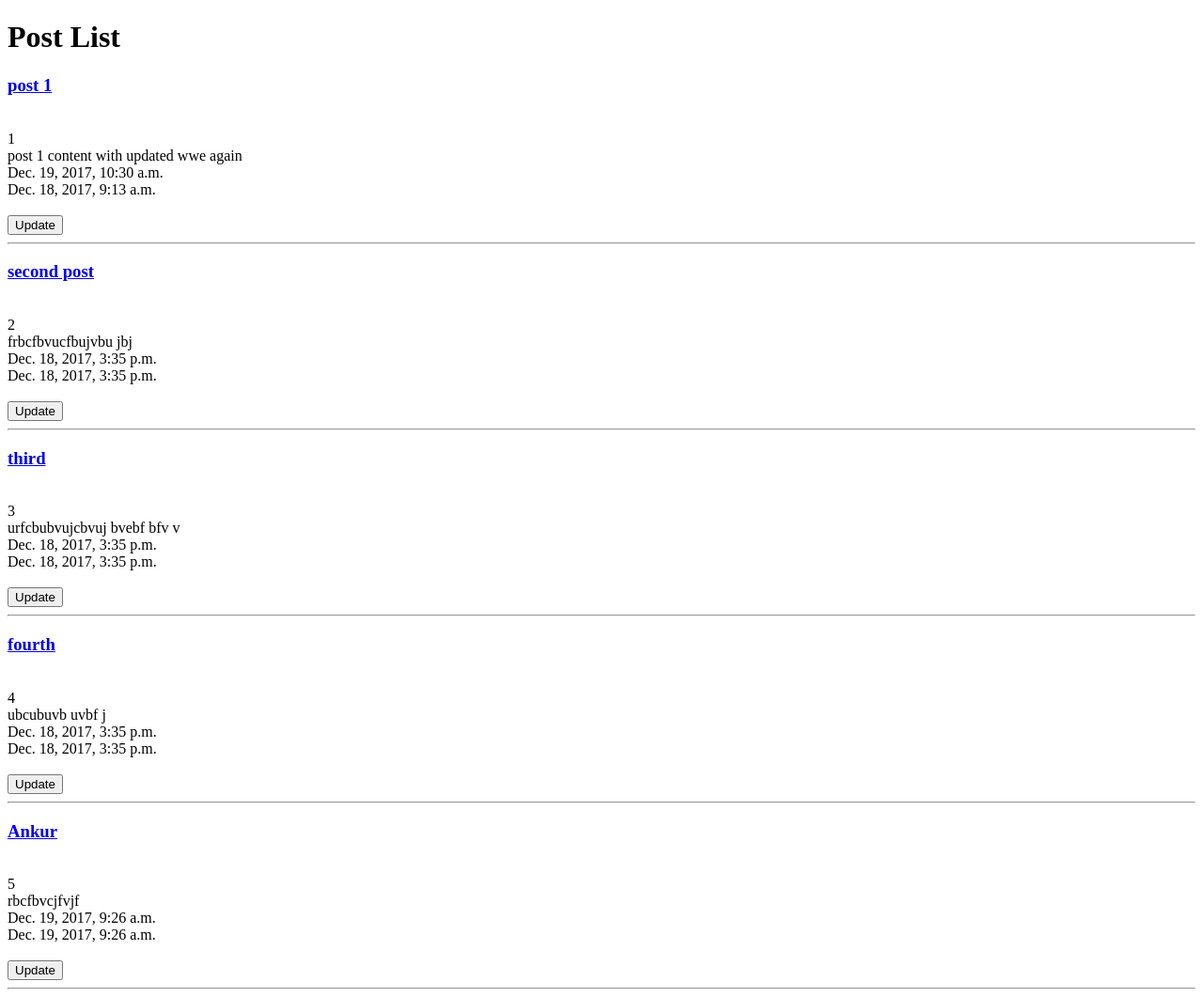
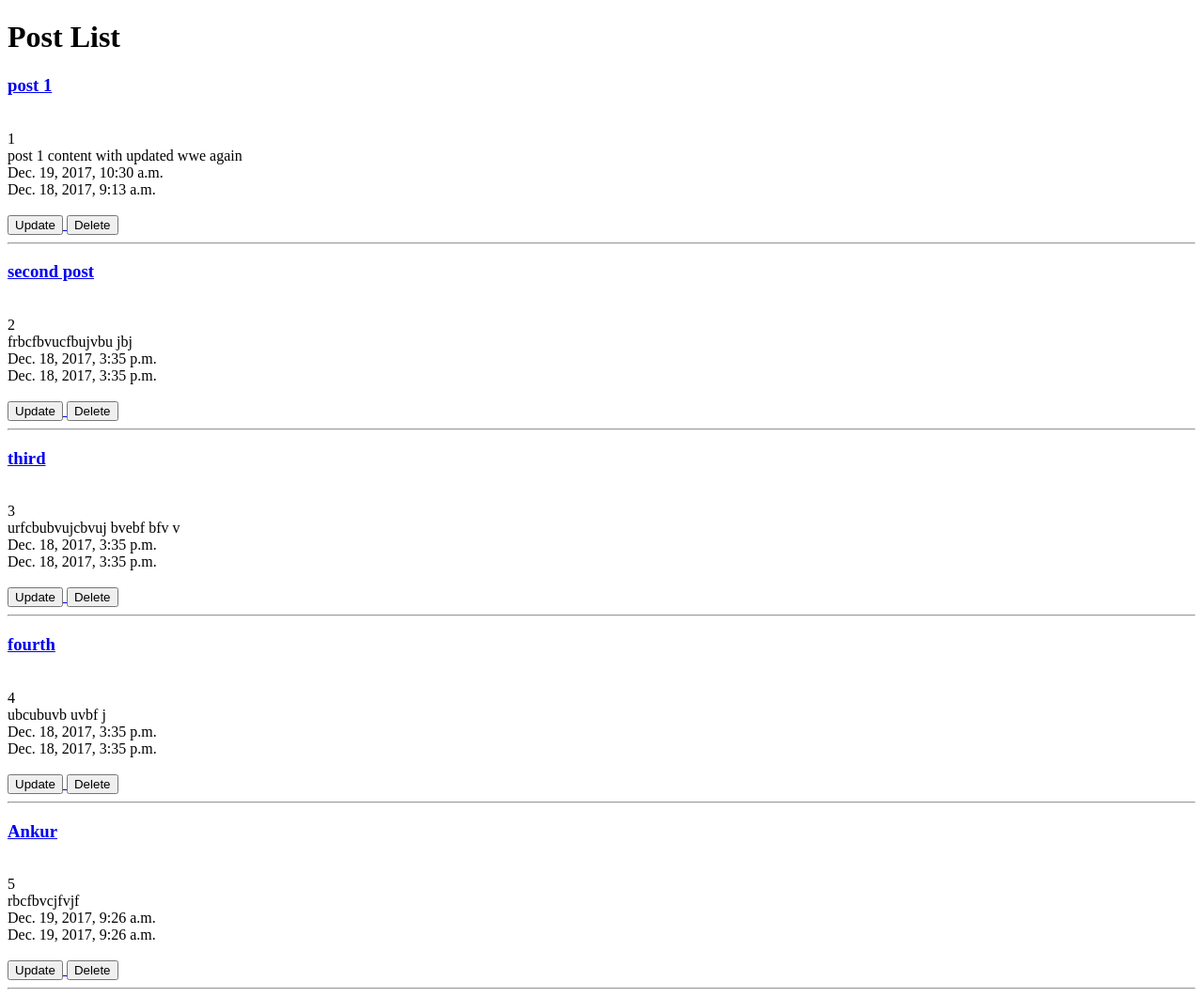
Before and after one commit to AnkurBegining/Coding-for-Entrepreneur-Blog-1.9, a Django app: a page that uses blog/templates/blog/post_list.html in a window 1280 px wide. Shown: the whole page at 94% size. Run offline with Django 3.2, Linux system fonts and the light colour scheme; data comes from the database, SQL or seed files in the repository; both versions use the stored data as it was after the commit.

Commit message:
Deleted functionality added

```diff
--- a/blog/templates/blog/post_list.html
+++ b/blog/templates/blog/post_list.html
@@ -30,6 +30,11 @@
             Update
         </button>
     </a>
+    <a href="{% url 'blog:post_delete' id=post.id %}">
+        <button>
+            Delete
+        </button>
+    </a>
     <hr>
 {% endfor %}
 
--- a/blog/url.py
+++ b/blog/url.py
@@ -6,5 +6,5 @@ urlpatterns = [
     url(r'^post_create/$', blog_view.post_create, name='post_create'),
     url(r'^post_detail/(?P<id>\d+)/$', blog_view.post_detail, name='post_detail'),
     url(r'^post_update/(?P<id>\d+)/$', blog_view.post_update, name='post_update'),
-    url(r'^post_delete/$', blog_view.post_delete, name='post_delete')
+    url(r'^post_delete/(?P<id>\d+)/$', blog_view.post_delete, name='post_delete')
 ]
--- a/blog/views.py
+++ b/blog/views.py
@@ -52,5 +52,7 @@ def post_update(request, id):
     return render(request, "blog/post_update.html", context)
 
 
-def post_delete(request):
-    return render(request, "blog/post_delete.html", {})
+def post_delete(request, id):
+    instance = get_object_or_404(post, id=id)
+    instance.delete()
+    return redirect('blog:post_list')
```
Also changed, not shown: db.sqlite3.
